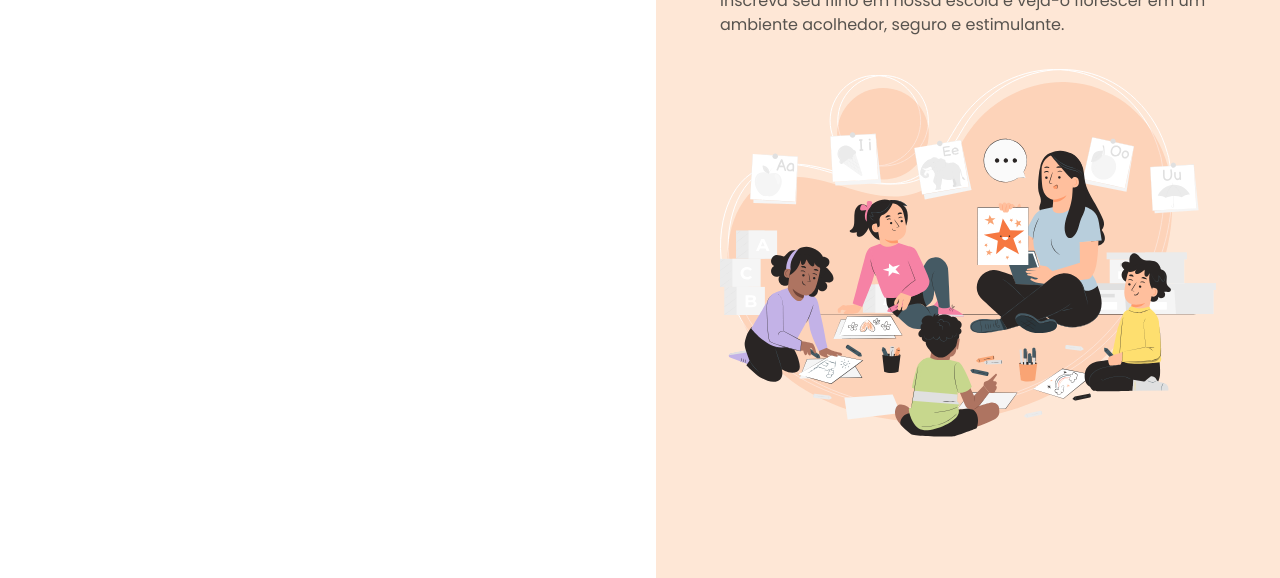
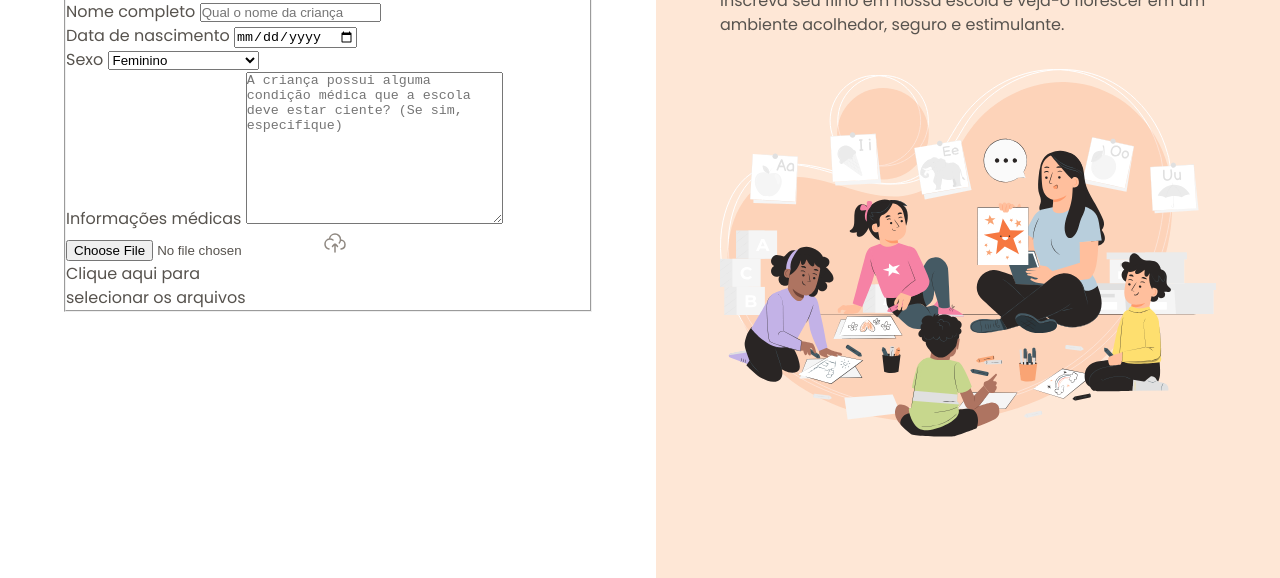
Before and after one commit to heitor92/formulario-matricula, a plain HTML site: page index.html in a window 1280 px wide. Shown: the part 222-800 px from the top of the page. Drawn offline with Linux system fonts and the light colour scheme.

Commit message:
iniciando o formulário

```diff
--- a/index.html
+++ b/index.html
@@ -25,6 +25,54 @@
         <p>
           Preencha os dados abaixo para matricular seu filho na escola de educação infantil Estrelas do Amanhã.
         </p>
+        <form action="" method="post" enctype="multipart/form-data">
+          <fieldset class="child-info">
+            <legend>Informações da criança</legend>
+            <div class="input-wrapper">
+              <label for="fullname">Nome completo</label>
+              <input
+                id="fullname"
+                name="fullname"
+                type="text"
+                placeholder="Qual o nome da criança">
+            </div>
+
+            <div class="input-wrapper">
+              <label for="birth">Data de nascimento</label>
+              <input
+                id="birth"
+                name="birth"
+                type="date"
+                lang="pt-BR">
+            </div>
+
+            <div class="select-wrapper">
+              <label for="gender">Sexo</label>
+              <select name="gender" id="gender">
+                <option value="female">Feminino</option>
+                <option value="male">Masculino</option>
+                <option value="na">Prefiro não responder</option>
+              </select>
+            </div>
+
+            <div class="textarea-wrapper">
+              <label for="medical-info">Informações médicas</label>
+              <textarea name="medical-info" id="medical-info"
+                cols="30" rows="10"
+                placeholder="A criança possui alguma condição médica que a escola deve estar ciente? (Se sim, especifique)"
+              ></textarea>
+            </div>
+
+            <div class="droparea-wrapper">
+              <input type="file" name="birth-file" id="birth-file">
+              <img src="assets/icons/cloud-upload.svg" alt="">
+              <p>
+                Clique aqui para <br>
+                selecionar os arquivos
+              </p>
+            </div>
+          </fieldset>
+        </form>
       </div>
     </main>
     <aside>
```
